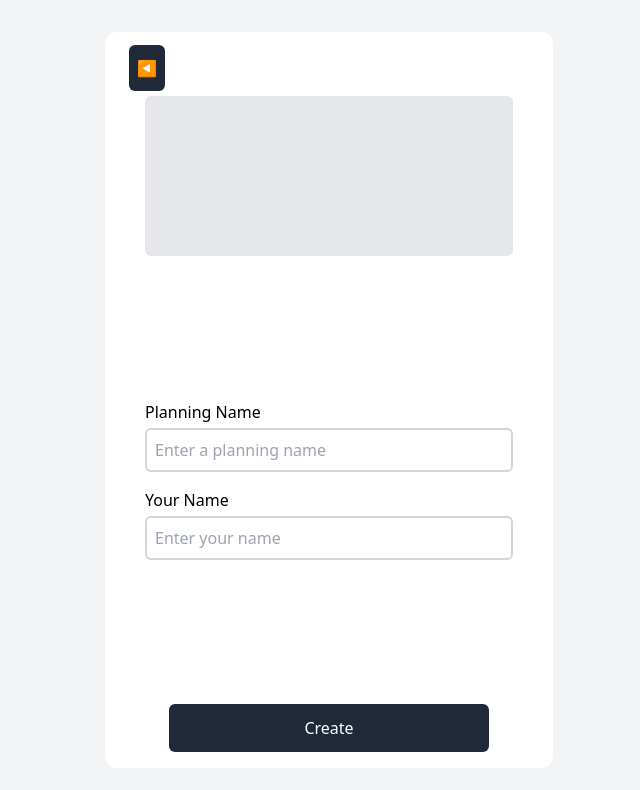
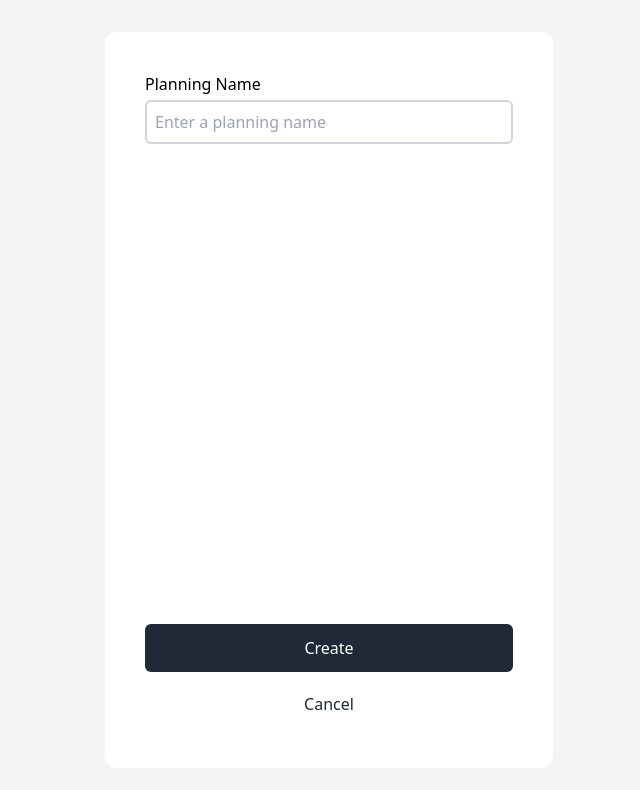
Before and after one commit to rodri-alfonso/pocket, a Next.js app: page /create in a window 1280 px wide. Shown: the top 790 px of the page, without its empty margins (311-951 px from the left). Built offline with nearby package versions, Linux system fonts and the light colour scheme; no server answers.

Commit message:
[FEATURE]: Create ButtonDouble component

```diff
--- a/pages/create.tsx
+++ b/pages/create.tsx
@@ -8,6 +8,7 @@ import { collection, addDoc } from 'firebase/firestore'
 import { Planning } from '@/types/planning'
 import { useId } from 'react'
 import { useRegistration } from '@/context/planning'
+import ButtonDouble from '@/theme/button-double'
 
 export default function Create() {
 	const [planningName, setPlanningName] = useState('')
@@ -40,11 +41,7 @@ export default function Create() {
 
 	return (
 		<Page>
-			<Link href='/' label='◀️' className='mb-4' />
-
 			<form onSubmit={handleSubmit} className='flex flex-col justify-between h-full p-4'>
-				<picture className='rounded-md py-20 bg-gray-200'></picture>
-
 				<div className='grid gap-4'>
 					<Input
 						label='Planning Name'
@@ -52,18 +49,13 @@ export default function Create() {
 						value={planningName}
 						onChange={(e) => setPlanningName(e.target.value)}
 					/>
-					<Input
-						label='Your Name'
-						placeholder='Enter your name'
-						value={username}
-						onChange={(e) => setUsername(e.target.value)}
-					/>
 				</div>
-				<button
-					className={`bg-gray-800 text-white font-medium px-2 py-3 w-full max-w-xs mx-auto rounded-md text-center active:scale-95 transition-all`}
-				>
-					Create
-				</button>
+				<ButtonDouble
+					labelPrimary='Create'
+					labelSecondary='Cancel'
+					onClickPrimary={() => {}}
+					onClickSecondary={() => Router.push('/')}
+				/>
 			</form>
 		</Page>
 	)
--- a/theme/Input.tsx
+++ b/theme/Input.tsx
@@ -9,7 +9,7 @@ interface Props {
 export default function Input({ label, ...props }: Props) {
 	return (
 		<div className='grid gap-1'>
-			<label>{label}</label>
+			<label className='font-medium'>{label}</label>
 			<input type='text' className='border-2 border-gray-300 rounded-md w-full p-2' {...props} />
 		</div>
 	)
--- /dev/null
+++ b/theme/button-double.tsx
@@ -0,0 +1,33 @@
+interface ButtonProps {
+	labelPrimary: string
+	labelSecondary: string
+	onClickPrimary: () => void
+	onClickSecondary: () => void
+	className?: string
+}
+
+export default function ButtonDouble({
+	labelPrimary,
+	labelSecondary,
+	onClickPrimary,
+	onClickSecondary,
+	className = '',
+}: ButtonProps) {
+	return (
+		<div className={`grid gap-2 w-full max-w-sm mx-auto ${className}`}>
+			<button
+				className={`bg-gray-800 text-white font-medium px-2 py-3  rounded-md text-center active:scale-95 transition-all`}
+				onClick={onClickPrimary}
+				type='submit'
+			>
+				{labelPrimary}
+			</button>
+			<button
+				onClick={onClickSecondary}
+				className={`bg-white  text-gray-800 hover:bg-gray-100 font-medium px-2 py-3  rounded-md text-center active:scale-95 transition-all`}
+			>
+				{labelSecondary}
+			</button>
+		</div>
+	)
+}
```
